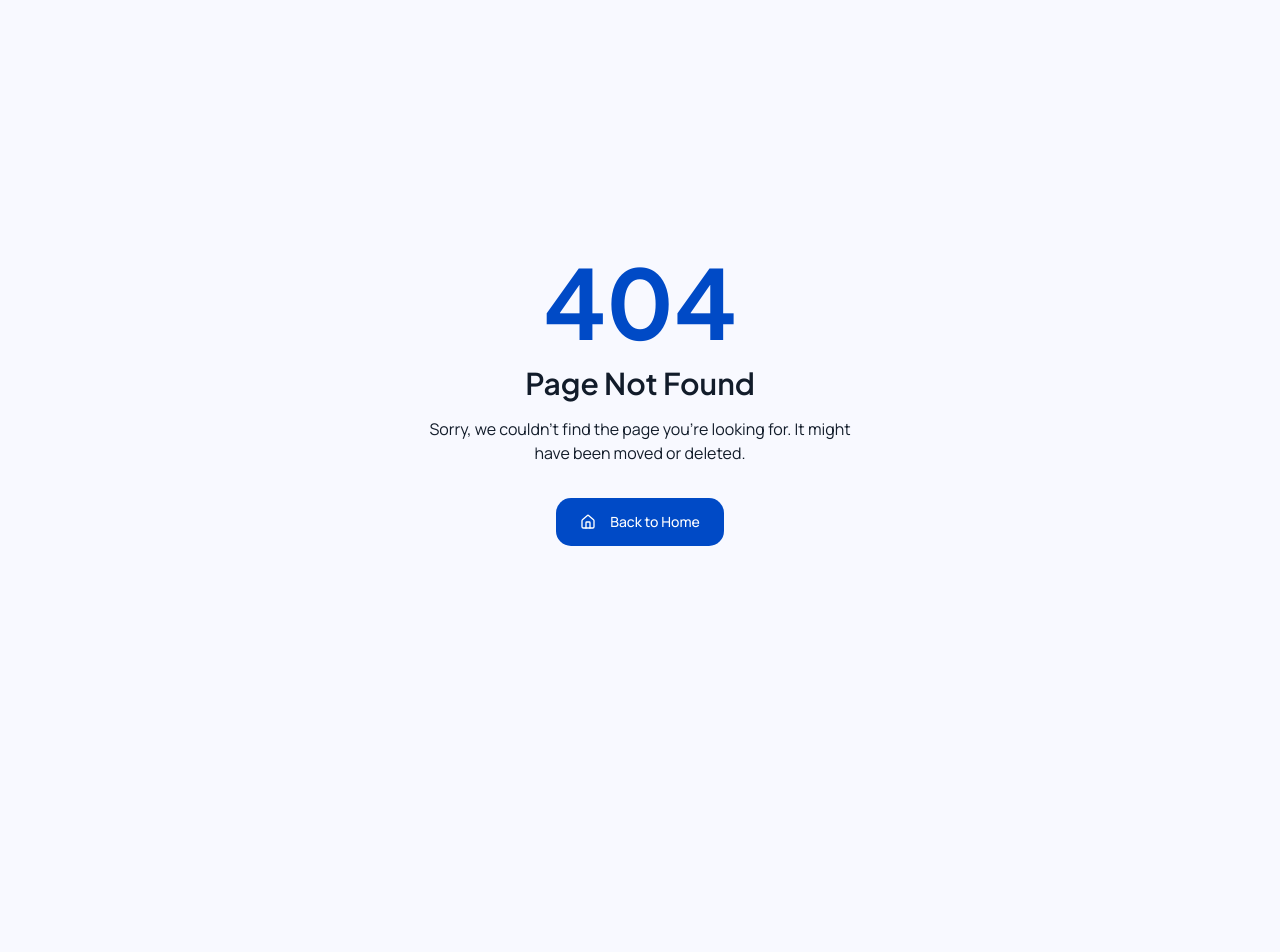
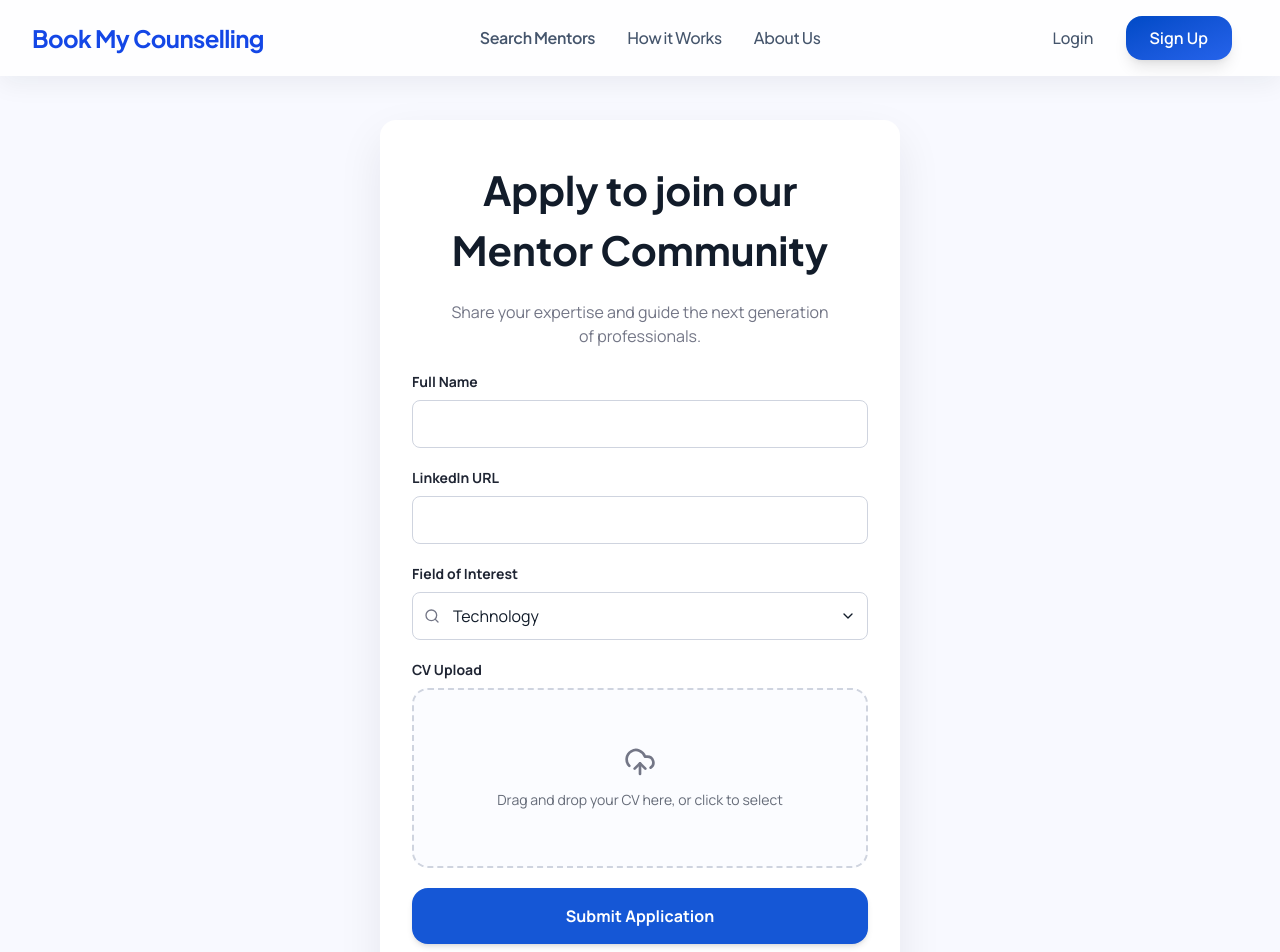
Before and after one commit to RohanRajGautam/book-my-counselling, a Next.js app: page /apply-counsellor in a window 1280 px wide. Before the commit this address had no page. Shown: the top 952 px of the page. Before the commit the page ends 800 px from the top, so only its background shows below. Built offline with nearby package versions, Linux system fonts and the light colour scheme.

Commit message:
Add application form for mentors

```diff
--- /dev/null
+++ b/src/app/apply-counsellor/page.tsx
@@ -0,0 +1,11 @@
+import { Navbar } from '@/components/layout/Navbar'
+import MentorApplicationForm from '@/components/sections/MentorApplicationForm'
+
+export default function ApplyCounsellerPage() {
+  return (
+    <>
+      <Navbar />
+      <MentorApplicationForm />
+    </>
+  )
+}
--- /dev/null
+++ b/src/components/sections/MentorApplicationForm.tsx
@@ -0,0 +1,164 @@
+'use client'
+
+import { useRef, useState, useMemo } from 'react'
+import { ChevronDown, Search, UploadCloud } from 'lucide-react'
+
+const FIELDS = ['Technology', 'Business', 'Design', 'Healthcare', 'Marketing', 'Something']
+
+export default function MentorApplicationForm() {
+  const [form, setForm] = useState({ fullName: '', linkedinUrl: '' })
+  const [field, setField] = useState('Technology')
+  const [fieldQuery, setFieldQuery] = useState('Technology')
+  const [isFieldOpen, setIsFieldOpen] = useState(false)
+  const [file, setFile] = useState<File | null>(null)
+  const [errors, setErrors] = useState<Record<string, string>>({})
+
+  const fileInputRef = useRef<HTMLInputElement>(null)
+
+  const filteredFields = useMemo(
+    () => FIELDS.filter((f) => f.toLowerCase().includes(fieldQuery.toLowerCase())),
+    [fieldQuery]
+  )
+
+  const validate = () => {
+    const newErrors: Record<string, string> = {}
+    if (!form.fullName.trim()) newErrors.fullName = 'Full name is required'
+    if (!/^https?:\/\/(www\.)?linkedin\.com\/.+$/i.test(form.linkedinUrl)) {
+      newErrors.linkedinUrl = 'Invalid LinkedIn URL'
+    }
+    if (!file) {
+      newErrors.cv = 'CV is required'
+    } else if (file.size > 5 * 1024 * 1024) {
+      newErrors.cv = 'Max 5MB file size'
+    }
+    setErrors(newErrors)
+    return Object.keys(newErrors).length === 0
+  }
+
+  const handleSubmit = (e: React.FormEvent) => {
+    e.preventDefault()
+    if (validate()) {
+      console.log({ ...form, field, file })
+    }
+  }
+
+  return (
+    <section className="min-h-screen bg-[#f8f9ff] px-4 py-30">
+      <form
+        onSubmit={handleSubmit}
+        className="mx-auto w-full max-w-[520px] rounded-lg bg-white px-7 py-10 shadow-[0_18px_45px_rgba(18,28,42,0.08)] sm:px-8"
+      >
+        <div className="mb-6 text-center">
+          <h1 className="font-[family-name:var(--font-headline)] text-[34px] font-bold text-[#121c2a] sm:text-[40px]">
+            Apply to join our Mentor Community
+          </h1>
+          <p className="mx-auto mt-5 max-w-[390px] text-base text-[#737686]">
+            Share your expertise and guide the next generation of professionals.
+          </p>
+        </div>
+
+        <div className="space-y-5">
+          <div>
+            <label className="mb-2 block text-sm font-bold text-[#1f2533]">Full Name</label>
+            <input
+              value={form.fullName}
+              onChange={(e) => setForm({ ...form, fullName: e.target.value })}
+              className="h-12 w-full rounded-md border border-[#cfd4df] px-4 outline-none focus:border-[#004ac6] focus:ring-2 focus:ring-[#004ac6]/20"
+            />
+            {errors.fullName && <p className="mt-1 text-sm text-red-500">{errors.fullName}</p>}
+          </div>
+
+          <div>
+            <label className="mb-2 block text-sm font-bold text-[#1f2533]">LinkedIn URL</label>
+            <input
+              value={form.linkedinUrl}
+              onChange={(e) => setForm({ ...form, linkedinUrl: e.target.value })}
+              className="h-12 w-full rounded-md border border-[#cfd4df] px-4 outline-none focus:border-[#004ac6] focus:ring-2 focus:ring-[#004ac6]/20"
+            />
+            {errors.linkedinUrl && (
+              <p className="mt-1 text-sm text-red-500">{errors.linkedinUrl}</p>
+            )}
+          </div>
+
+          <div className="relative">
+            <label className="mb-2 block text-sm font-bold text-[#1f2533]">Field of Interest</label>
+            <div className="relative">
+              <Search className="absolute top-1/2 left-3 h-4 w-4 -translate-y-1/2 text-[#737686]" />
+              <input
+                value={fieldQuery}
+                onFocus={() => setIsFieldOpen(true)}
+                onBlur={() => setTimeout(() => setIsFieldOpen(false), 200)}
+                onChange={(e) => {
+                  setFieldQuery(e.target.value)
+                  setIsFieldOpen(true)
+                }}
+                className="h-12 w-full rounded-md border border-[#cfd4df] px-10 outline-none focus:border-[#004ac6] focus:ring-2 focus:ring-[#004ac6]/20"
+              />
+              <button
+                type="button"
+                onClick={() => setIsFieldOpen(!isFieldOpen)}
+                className="absolute top-1/2 right-3 -translate-y-1/2"
+              >
+                <ChevronDown className={`h-4 w-4 transition ${isFieldOpen ? 'rotate-180' : ''}`} />
+              </button>
+            </div>
+
+            {isFieldOpen && (
+              <div className="absolute z-10 mt-2 max-h-48 w-full overflow-auto rounded-lg border border-[#cfd4df] bg-white p-1 shadow-lg">
+                {filteredFields.map((item) => (
+                  <button
+                    key={item}
+                    type="button"
+                    onMouseDown={(e) => e.preventDefault()}
+                    onClick={() => {
+                      setField(item)
+                      setFieldQuery(item)
+                      setIsFieldOpen(false)
+                    }}
+                    className={`h-10 w-full rounded-md px-3 text-left text-sm ${field === item ? 'bg-[#eef2f7] font-semibold text-[#1f2533]' : 'text-[#4b4f5c] hover:bg-[#f6f8fc]'}`}
+                  >
+                    {item}
+                  </button>
+                ))}
+              </div>
+            )}
+          </div>
+
+          <div>
+            <label className="mb-2 block text-sm font-bold text-[#1f2533]">CV Upload</label>
+            <button
+              type="button"
+              onClick={() => fileInputRef.current?.click()}
+              onDragOver={(e) => e.preventDefault()}
+              onDrop={(e) => {
+                e.preventDefault()
+                setFile(e.dataTransfer.files?.[0] || null)
+              }}
+              className="flex h-[180px] w-full flex-col items-center justify-center rounded-lg border-2 border-dashed border-[#cfd4df] bg-[#fbfcff] transition hover:border-[#004ac6]"
+            >
+              <UploadCloud className="mb-3 h-8 w-8 text-[#737686]" />
+              <span className="px-4 text-sm text-[#656b78]">
+                {file ? file.name : 'Drag and drop your CV here, or click to select'}
+              </span>
+            </button>
+            <input
+              ref={fileInputRef}
+              type="file"
+              accept=".pdf,.doc,.docx"
+              onChange={(e) => setFile(e.target.files?.[0] || null)}
+              className="hidden"
+            />
+            {errors.cv && <p className="mt-2 text-center text-sm text-red-500">{errors.cv}</p>}
+          </div>
+
+          <button
+            type="submit"
+            className="h-14 w-full rounded-lg bg-[#1557d6] text-base font-bold text-white shadow-md transition hover:bg-[#0f49bd]"
+          >
+            Submit Application
+          </button>
+        </div>
+      </form>
+    </section>
+  )
+}
```
